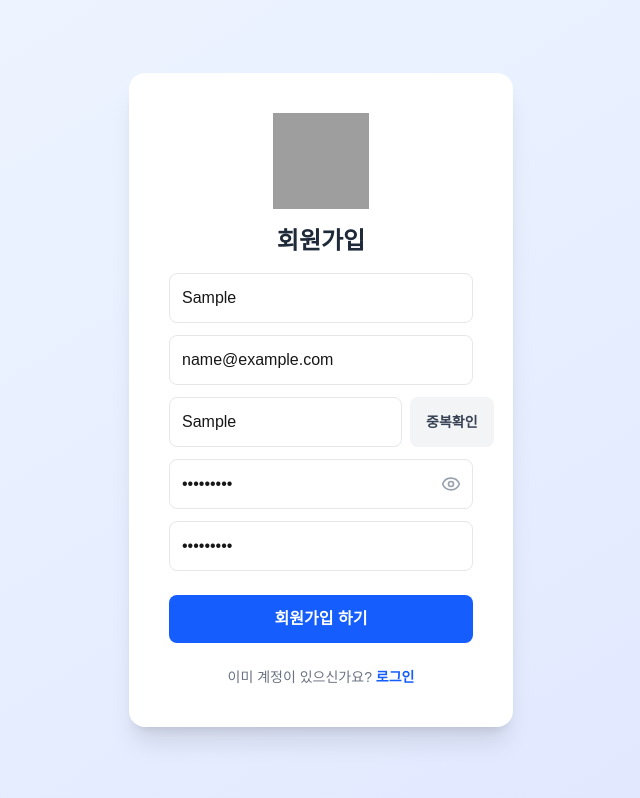
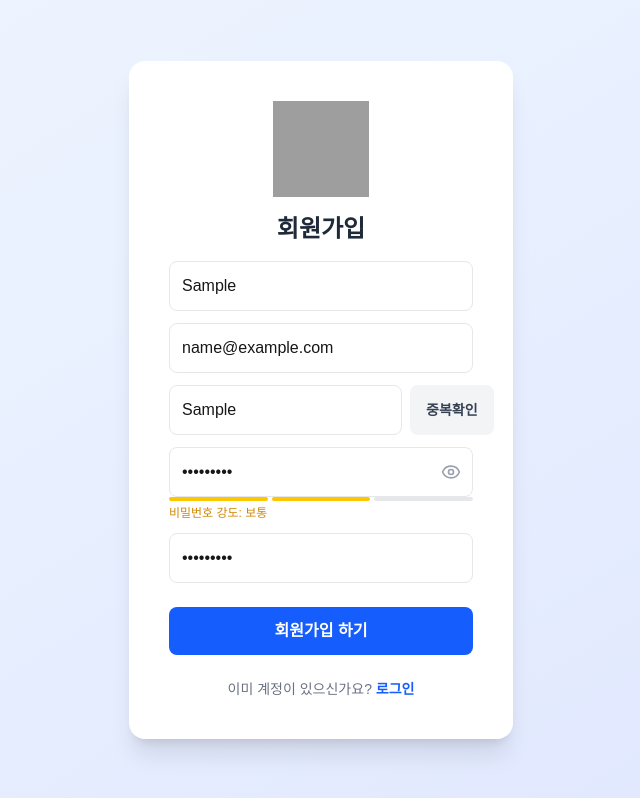
Before and after one commit to prgrms-be-devcourse/NBE10-12-3-Team02, a Next.js app in the folder front/: page /signup in a window 1280 px wide. Both pictures are taken after typing "Sample", "name@example.com", "Sample", "Sample123", "Sample123" into the empty fields and a click on the button "회원가입 하기". Shown: the whole page, without its empty margins (319-959 px from the left). Built offline with nearby package versions, Linux system fonts and the light colour scheme; no server answers; grey boxes are pictures that could not be loaded.

Commit message:
Feat: 마이페이지 필터, 콘서트 상세 개선, 비밀번호 강도계 추가 (#126)
* Feat: 마이페이지 티켓 상태 필터 추가

* Feat: 콘서트 상세 지도 연결 및 장소/소개 구분

* Feat: 비밀번호 강도계 컴포넌트 추가 및 적용

```diff
--- a/front/src/app/(auth)/signup/page.tsx
+++ b/front/src/app/(auth)/signup/page.tsx
@@ -5,6 +5,7 @@ import { useRouter } from "next/navigation";
 import Link from "next/link";
 import { Eye, EyeOff } from "lucide-react";
 import { apiFetch } from "@/lib/api";
+import PasswordStrengthMeter from "@/app/components/PasswordStrengthMeter";
 
 export default function SignupPage() {
   const router = useRouter();
@@ -135,7 +136,7 @@ export default function SignupPage() {
           </button>
         </div>
 
-        <div className="relative mb-3">
+        <div className="relative mb-1">
           <input
             type={showPassword ? "text" : "password"}
             placeholder="비밀번호"
@@ -151,6 +152,8 @@ export default function SignupPage() {
             {showPassword ? <EyeOff size={20} /> : <Eye size={20} />}
           </button>
         </div>
+
+        <PasswordStrengthMeter password={password} />
 
         <input
           type={showPassword ? "text" : "password"}
--- /dev/null
+++ b/front/src/app/components/PasswordStrengthMeter.tsx
@@ -0,0 +1,32 @@
+"use client";
+
+import {
+  getPasswordStrength,
+  STRENGTH_LABEL,
+  STRENGTH_BAR_COLOR,
+  STRENGTH_TEXT_COLOR,
+  STRENGTH_LEVELS,
+} from "@/lib/passwordStrength";
+
+export default function PasswordStrengthMeter({ password }: { password: string }) {
+  const strength = getPasswordStrength(password);
+  if (!strength) return null;
+
+  const currentIndex = STRENGTH_LEVELS.indexOf(strength);
+
+  return (
+    <div className="mb-3 -mt-1">
+      <div className="flex gap-1 h-1">
+        {STRENGTH_LEVELS.map((level, i) => (
+          <div
+            key={level}
+            className={`flex-1 rounded ${i <= currentIndex ? STRENGTH_BAR_COLOR[strength] : "bg-gray-200"}`}
+          />
+        ))}
+      </div>
+      <p className={`text-xs mt-1 ${STRENGTH_TEXT_COLOR[strength]}`}>
+        비밀번호 강도: {STRENGTH_LABEL[strength]}
+      </p>
+    </div>
+  );
+}
--- a/front/src/app/concerts/[id]/page.tsx
+++ b/front/src/app/concerts/[id]/page.tsx
@@ -23,6 +23,10 @@ interface ScheduleItem {
   scheduleDate: string;
   remainingSeats: number;
 }
+
+const GRADE_ORDER = ["VIP", "R", "S", "A"];
+
+const stripVenuePrefix = (name: string) => name.replace(/^\(.*?\)\s*/, "").trim();
 
 export default function ConcertDetailPage({
   params,
@@ -87,6 +91,8 @@ export default function ConcertDetailPage({
 
   const posterUrl = getLocalConcertPoster(concert.urlPoster);
   const detailImages = getConcertDetailImages(concert.urlPoster);
+  const mapQuery = encodeURIComponent(`${stripVenuePrefix(concert.venueName)} ${concert.location}`);
+  const mapUrl = `https://map.kakao.com/link/search/${mapQuery}`;
 
   return (
     <div className="min-h-screen bg-gray-50 p-10">
@@ -111,23 +117,43 @@ export default function ConcertDetailPage({
             </div>
 
             <div className="p-8 flex-1">
-              <h1 className="text-2xl font-bold text-gray-800 mb-2">{concert.concertName}</h1>
-              <p className="text-gray-500 mb-1">📍 {concert.venueName}</p>
-              <p className="text-gray-400 text-sm mb-4">{concert.location}</p>
-              <p className="text-gray-600 mb-6">{concert.description}</p>
+              <h1 className="text-2xl font-bold text-gray-800 mb-4">{concert.concertName}</h1>
 
-              <div className="border-t pt-4 mb-6">
+              <div className="mb-4">
+                <h2 className="font-bold text-gray-700 mb-2">공연 장소</h2>
+
+                  <a href={mapUrl}
+                  target="_blank"
+                  rel="noopener noreferrer"
+                  className="block group"
+                >
+                  <p className="text-gray-600 text-sm group-hover:text-blue-600 transition">
+                    📍 {concert.venueName}
+                    <span className="ml-1 text-xs text-blue-500 underline">지도 보기</span>
+                  </p>
+                  <p className="text-gray-400 text-sm mt-1">{concert.location}</p>
+                </a>
+              </div>
+
+              <div className="mb-6">
+                <h2 className="font-bold text-gray-700 mb-2">공연 소개</h2>
+                <p className="text-gray-600 text-sm leading-6">{concert.description}</p>
+              </div>
+
+              <div className="mb-6">
                 <h2 className="font-bold text-gray-700 mb-2">좌석 등급별 가격</h2>
                 <div className="space-y-1 text-sm text-gray-600">
-                  {Object.entries(concert.prices).map(([grade, price]) => (
-                    <p key={grade}>
-                      {grade}석 — {price.toLocaleString()}원
-                    </p>
-                  ))}
+                  {Object.entries(concert.prices)
+                    .sort(([a], [b]) => GRADE_ORDER.indexOf(a) - GRADE_ORDER.indexOf(b))
+                    .map(([grade, price]) => (
+                      <p key={grade}>
+                        {grade}석 — {price.toLocaleString()}원
+                      </p>
+                    ))}
                 </div>
               </div>
 
-              <div className="border-t pt-4 mb-6">
+              <div className="mb-6">
                 <h2 className="font-bold text-gray-700 mb-3">회차 선택</h2>
                 {schedules.length === 0 ? (
                   <p className="text-sm text-gray-400">등록된 회차가 없습니다.</p>
--- a/front/src/app/mypage/page.tsx
+++ b/front/src/app/mypage/page.tsx
@@ -5,6 +5,7 @@ import { useRouter } from "next/navigation";
 import { apiFetch, decodeToken, restoreSession, setAccessToken } from "@/lib/api";
 import { getLocalConcertPoster } from "@/lib/concertDetailImages";
 import { Loader2 } from "lucide-react";
+import PasswordStrengthMeter from "@/app/components/PasswordStrengthMeter";
 
 interface TicketInfo {
   ticketId: number;
@@ -26,6 +27,8 @@ interface MyPageData {
   ticketList: TicketInfo[];
 }
 
+type StatusFilter = "all" | "valid" | "canceled";
+
 export default function MyPage() {
   const router = useRouter();
   const hasCheckedAuth = useRef(false);
@@ -36,6 +39,7 @@ export default function MyPage() {
   const [cancelTargetId, setCancelTargetId] = useState<number | null>(null);
   const [currentPage, setCurrentPage] = useState(1);
   const [isProcessing, setIsProcessing] = useState(false);
+  const [statusFilter, setStatusFilter] = useState<StatusFilter>("all");
   const ticketsPerPage = 5;
 
   const [isEditing, setIsEditing] = useState(false);
@@ -187,11 +191,21 @@ export default function MyPage() {
   const isSocialLogin = data.loginType !== "NORMAL";
 
   const sortedTickets = [...data.ticketList].sort((a, b) => b.ticketId - a.ticketId);
-  const totalPages = Math.ceil(sortedTickets.length / ticketsPerPage);
-  const pagedTickets = sortedTickets.slice(
+  const filteredTickets = sortedTickets.filter((t) => {
+    if (statusFilter === "valid") return t.isValid;
+    if (statusFilter === "canceled") return !t.isValid;
+    return true;
+  });
+  const totalPages = Math.ceil(filteredTickets.length / ticketsPerPage);
+  const pagedTickets = filteredTickets.slice(
     (currentPage - 1) * ticketsPerPage,
     currentPage * ticketsPerPage
   );
+
+  const handleFilterChange = (filter: StatusFilter) => {
+    setStatusFilter(filter);
+    setCurrentPage(1);
+  };
 
   return (
     <div className="min-h-screen bg-gray-50 p-10">
@@ -255,6 +269,7 @@ export default function MyPage() {
                       placeholder="8자 이상"
                       className="w-full p-2.5 border border-gray-200 rounded-lg focus:outline-none focus:ring-2 focus:ring-blue-400"
                     />
+                    <PasswordStrengthMeter password={editPassword} />
                   </div>
                   {editPassword !== "" && (
                     <div>
@@ -297,9 +312,34 @@ export default function MyPage() {
 
         <div className="flex items-center justify-between mb-4">
           <h2 className="text-lg font-bold text-gray-700">내 티켓</h2>
-          <span className="text-sm text-gray-400">{data.ticketList.length}개의 티켓</span>
+          <span className="text-sm text-gray-400">{filteredTickets.length}개의 티켓</span>
         </div>
 
+        <div className="flex gap-2 mb-4">
+          {(
+            [
+              { key: "all", label: "전체" },
+              { key: "valid", label: "예매완료" },
+              { key: "canceled", label: "취소됨" },
+            ] as const
+          ).map((f) => (
+            <button
+              key={f.key}
+              onClick={() => handleFilterChange(f.key)}
+              className={`px-3 py-1.5 rounded-lg text-sm font-semibold border transition ${
+                statusFilter === f.key
+                  ? "bg-blue-600 text-white border-blue-600"
+                  : "bg-white text-gray-600 border-gray-200 hover:border-blue-400"
+              }`}
+            >
+              {f.label}
+            </button>
+          ))}
+        </div>
+
+        {filteredTickets.length === 0 ? (
+          <p className="text-sm text-gray-400 text-center py-10">해당 조건의 티켓이 없습니다.</p>
+        ) : (
           <div className="space-y-6">
             {pagedTickets.map((ticket) => (
               <div key={ticket.ticketId} className="flex shadow-md rounded-2xl overflow-hidden">
@@ -355,6 +395,7 @@ export default function MyPage() {
               </div>
             ))}
           </div>
+        )}
 
         {totalPages > 1 && (
           <div className="flex items-center justify-center gap-2 mt-8">
--- /dev/null
+++ b/front/src/lib/passwordStrength.ts
@@ -0,0 +1,37 @@
+export type PasswordStrength = "weak" | "medium" | "strong";
+
+export function getPasswordStrength(password: string): PasswordStrength | null {
+  if (password.length === 0) return null;
+  if (password.length < 8) return "weak";
+
+  let score = 0;
+  if (password.length >= 12) score++;
+  if (/[a-z]/.test(password)) score++;
+  if (/[A-Z]/.test(password)) score++;
+  if (/[0-9]/.test(password)) score++;
+  if (/[^a-zA-Z0-9]/.test(password)) score++;
+
+  if (score <= 2) return "weak";
+  if (score <= 3) return "medium";
+  return "strong";
+}
+
+export const STRENGTH_LEVELS: PasswordStrength[] = ["weak", "medium", "strong"];
+
+export const STRENGTH_LABEL: Record<PasswordStrength, string> = {
+  weak: "약함",
+  medium: "보통",
+  strong: "강함",
+};
+
+export const STRENGTH_BAR_COLOR: Record<PasswordStrength, string> = {
+  weak: "bg-red-400",
+  medium: "bg-yellow-400",
+  strong: "bg-green-500",
+};
+
+export const STRENGTH_TEXT_COLOR: Record<PasswordStrength, string> = {
+  weak: "text-red-500",
+  medium: "text-yellow-600",
+  strong: "text-green-600",
+};
```
Lines whose indentation alone changed are shown as unchanged.
